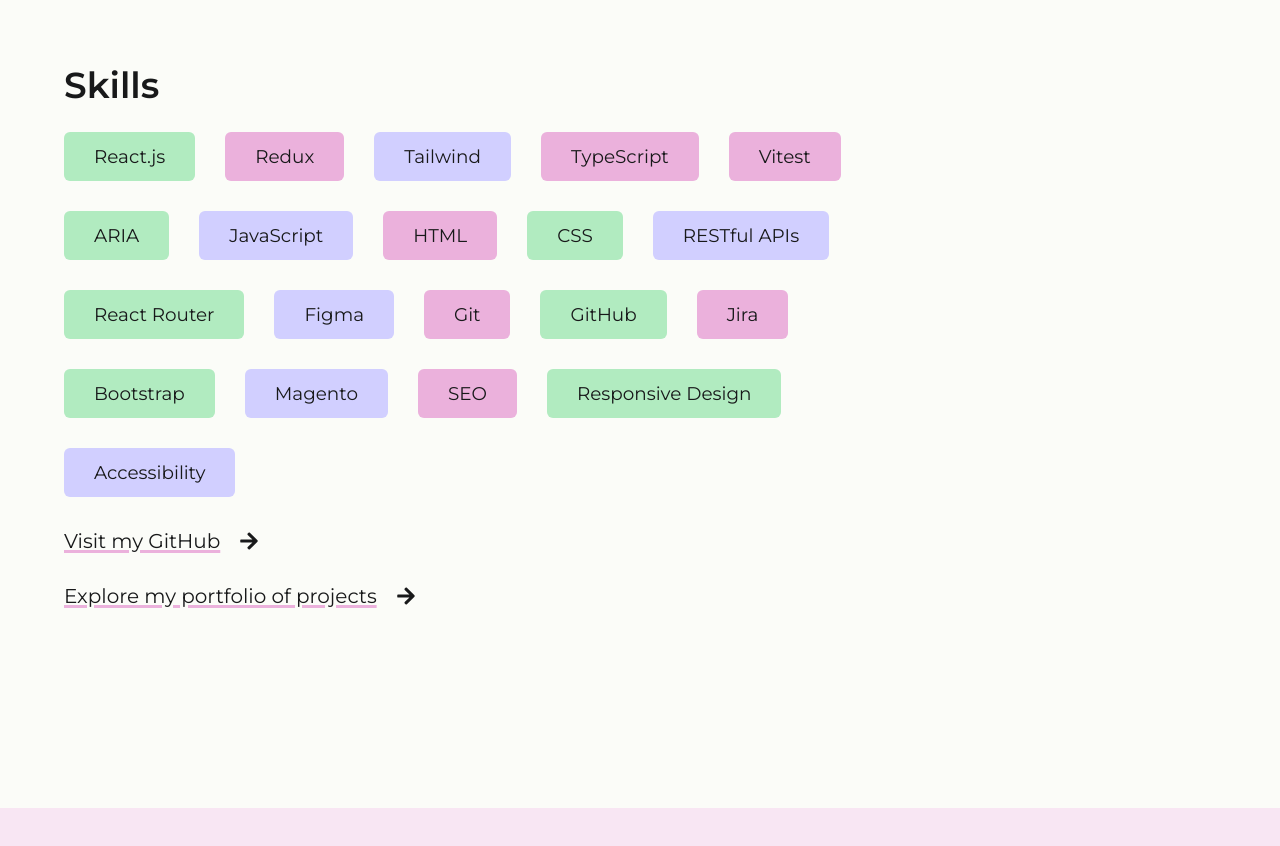
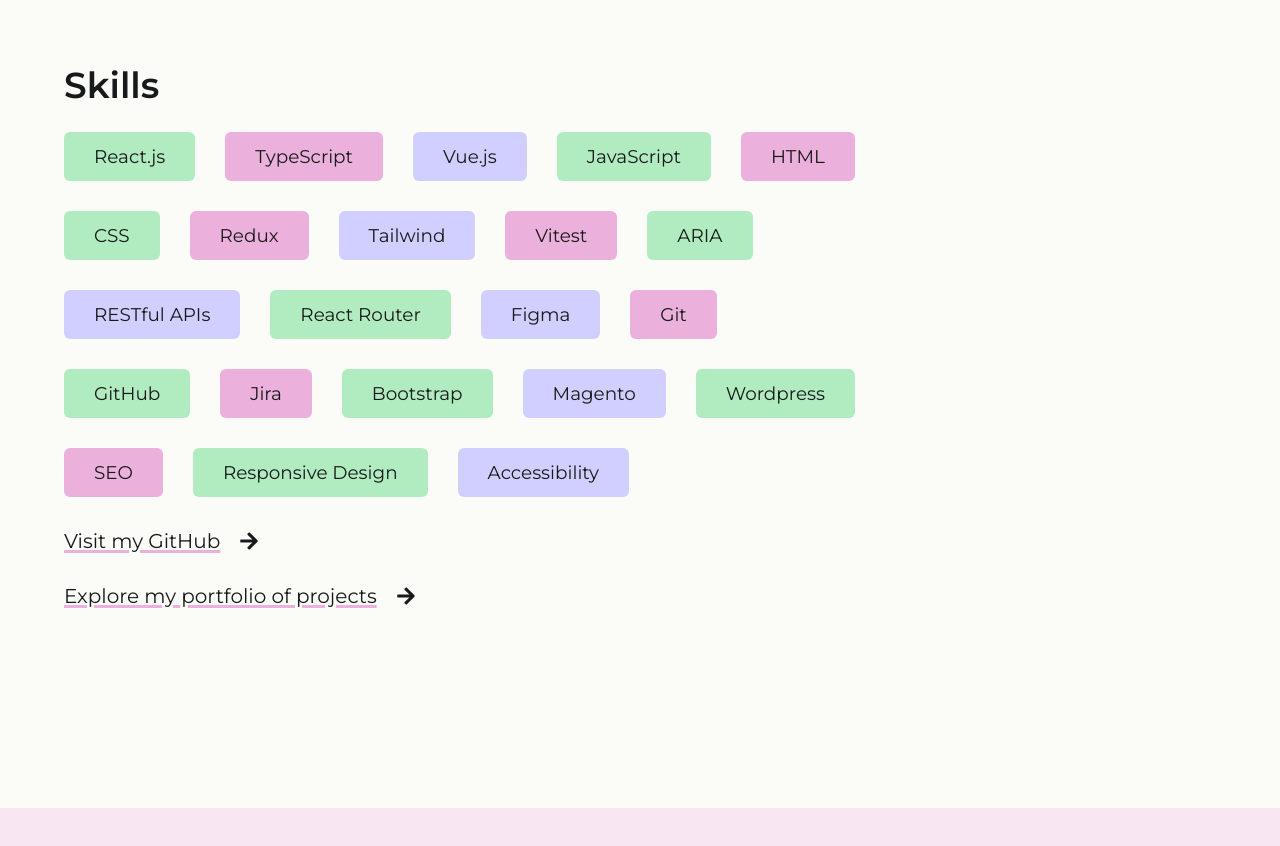
Before and after one commit to louiseka/portfolio, a React (Vite) app: page /about in a window 1280 px wide. Shown: the part 800-1646 px from the top of the page. Built offline with nearby package versions, Linux system fonts and the light colour scheme.

Commit message:
Updating skills

```diff
--- a/src/pages/About/Skills.jsx
+++ b/src/pages/About/Skills.jsx
@@ -8,14 +8,15 @@ export default function Skills() {
         <h2>Skills</h2>
         <div className="skills-container">
           <p className="green-label">React.js</p>
+          <p className="pink-label">TypeScript</p>
+          <p className="purple-label">Vue.js</p>
+          <p className="green-label">JavaScript</p>
+          <p className="pink-label">HTML</p>
+          <p className="green-label">CSS</p>
           <p className="pink-label">Redux</p>
           <p className="purple-label">Tailwind</p>
-          <p className="pink-label">TypeScript</p>
           <p className="pink-label">Vitest</p>
           <p className="green-label">ARIA</p>
-          <p className="purple-label">JavaScript</p>
-          <p className="pink-label">HTML</p>
-          <p className="green-label">CSS</p>
           <p className="purple-label">RESTful APIs</p>
           <p className="green-label">React Router</p>
           <p className="purple-label">Figma</p>
@@ -24,6 +25,7 @@ export default function Skills() {
           <p className="pink-label">Jira</p>
           <p className="green-label">Bootstrap</p>
           <p className="purple-label">Magento</p>
+          <p className="green-label">Wordpress</p>
           <p className="pink-label">SEO</p>
           <p className="green-label">Responsive Design</p>
           <p className="purple-label">Accessibility</p>
```
